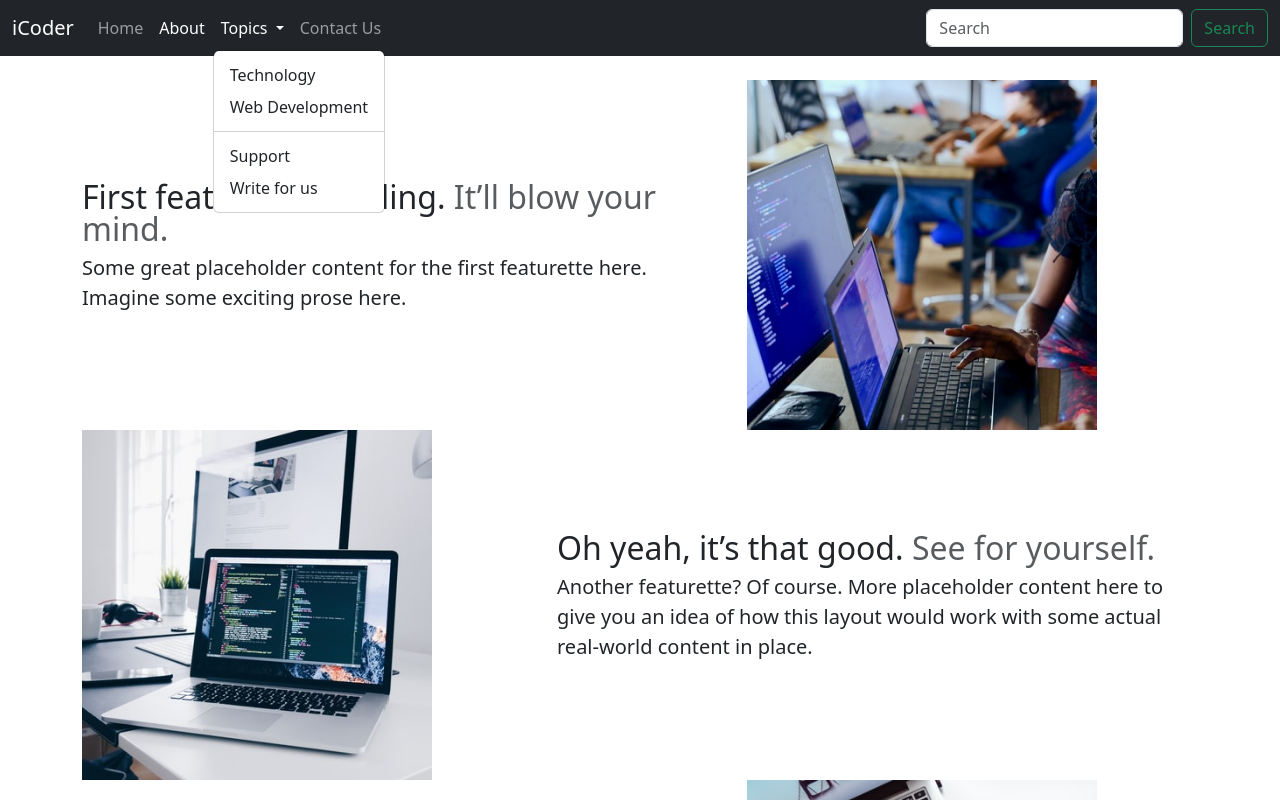
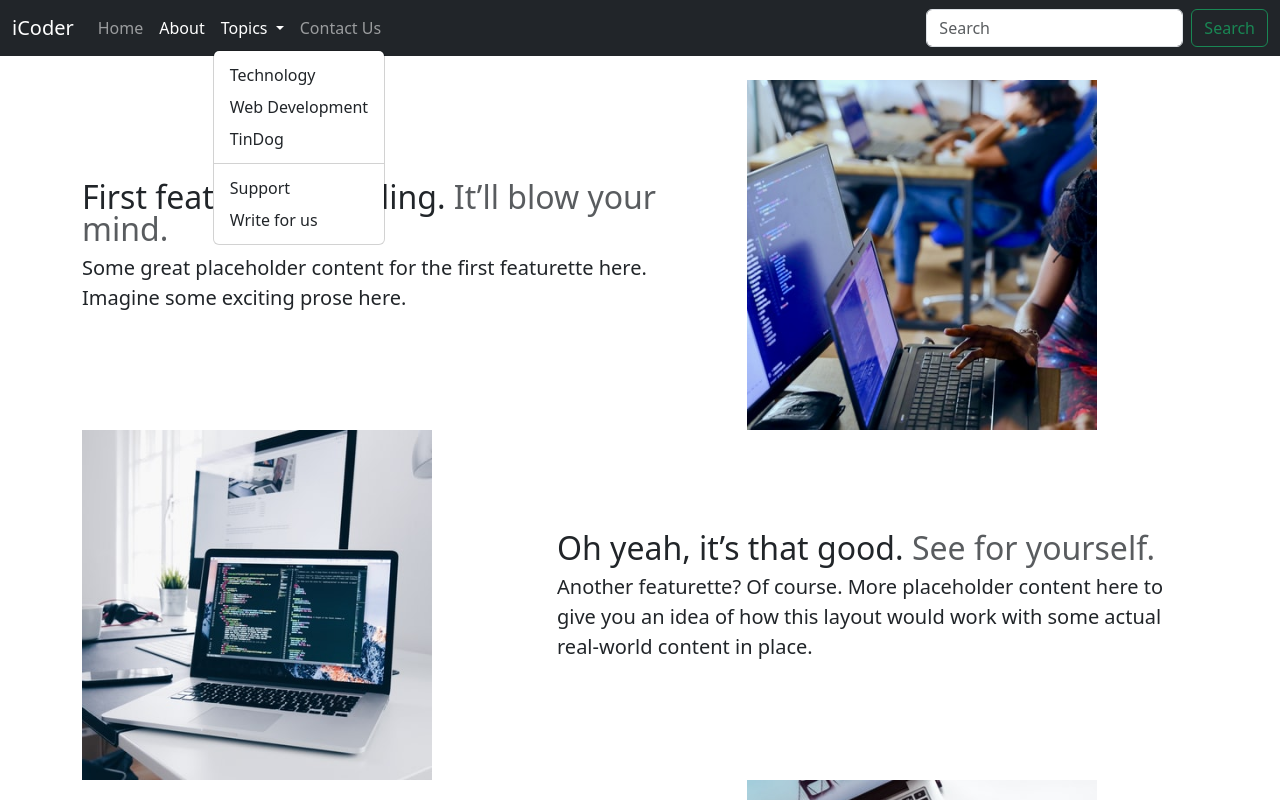
Before and after one commit to lokeshraj851134/codeingwithbootstarp_by_lokesh, a plain HTML site: page about.html in a window 1280 px wide. Both pictures are taken after a click on the button "Topics". Shown: the top 800 px of the page. Drawn offline with nearby package versions, Linux system fonts and the light colour scheme.

Commit message:
Update about.html

```diff
--- a/about.html
+++ b/about.html
@@ -36,6 +36,8 @@
                         <ul class="dropdown-menu">
                             <li><a class="dropdown-item" href="#">Technology</a></li>
                             <li><a class="dropdown-item" href="#">Web Development</a></li>
+                            <li><a class="dropdown-item" href="https://lokeshraj851134.github.io/tindog_by_lokesh/">TinDog</a></li>
+
                             <li>
                                 <hr class="dropdown-divider">
                             </li>
```
